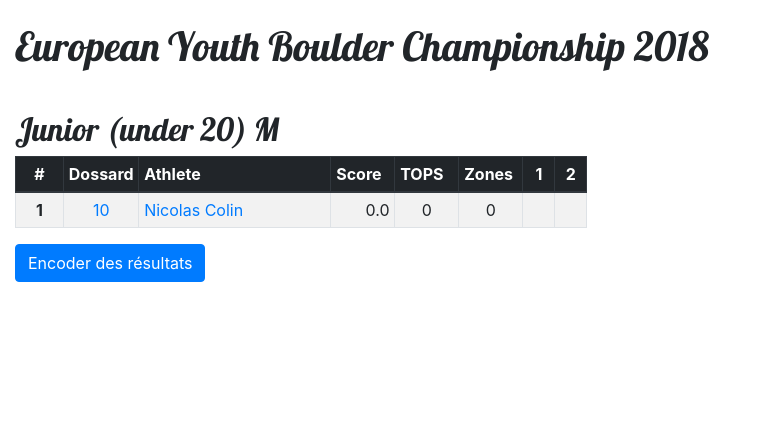
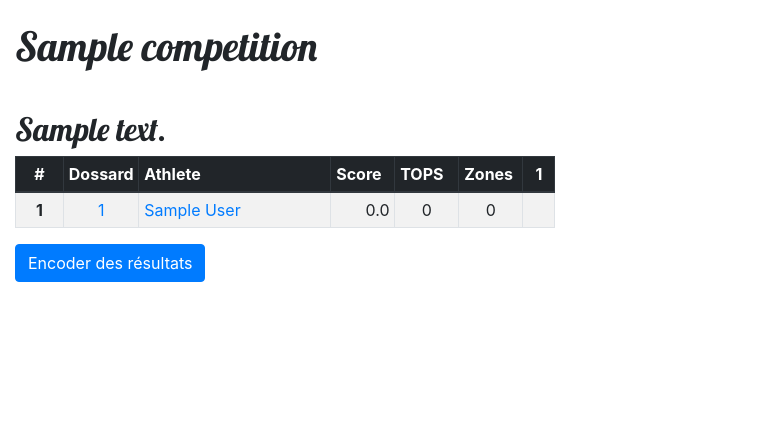
Before and after one commit to xluthi/django-scf, a Django app: page /climbing/1/results/ in a window 1280 px wide. Shown: the part 50-477 px from the top of the page, without its empty margins (0-757 px from the left). Run offline with Django 3.2, Linux system fonts and the light colour scheme; data comes from the database, SQL or seed files in the repository; tables that the repository leaves empty hold one stand-in row (values such as "Sample post"); parts of the project's set-up code (start-up, migrations or seed data) failed here and were passed over; some libraries are stand-ins or nearby versions.

Commit message:
Add Gender model and use it in Category
A category has link to Genre.
Also, a boulder is linked to many categories.  It allows to create the
boulders for one competition, and then assign them per category.

```diff
--- a/climbing/admin.py
+++ b/climbing/admin.py
@@ -1,5 +1,5 @@
 from django.contrib import admin
 
 # Register your models here.
-from .models import Athlete, Competition, Result, Category, Boulder, Club, Competitor
-admin.site.register( (Athlete, Competition, Result, Category, Boulder, Club, Competitor) )
+from .models import Athlete, Competition, Result, Category, Boulder, Club, Competitor, Gender
+admin.site.register( (Athlete, Competition, Result, Category, Boulder, Club, Competitor, Gender) )
--- a/climbing/models.py
+++ b/climbing/models.py
@@ -18,13 +18,20 @@ MALE    = 'M'
 FEMALE  = 'F'
 GENDERS = ( (MALE, "male"), (FEMALE, "female") )
 
+class Gender(models.Model):
+    name = models.CharField("Name", max_length=30, unique=True)
+    def __str__(self):
+        return self.name
+
 class Category(models.Model):
     code = models.CharField("Code", max_length=3, unique=True)
     description = models.CharField("Description", max_length=50)
+    gender = models.ForeignKey(Gender, on_delete = models.PROTECT)
     def __str__(self):
         return self.description
     class Meta:
         verbose_name_plural = "Categories"
+        ordering = ['code']
 
 class Competition(models.Model):
     """
@@ -48,6 +55,7 @@ class Boulder(models.Model):
     top_value   = models.PositiveIntegerField('Value for top', default=1000)
     zone_value  = models.PositiveIntegerField('Value for zone', default=0)
     competition = models.ForeignKey(Competition, on_delete = models.CASCADE)
+    categories  = models.ManyToManyField(Category)
 
     @property
     def code(self):
@@ -82,7 +90,7 @@ class Athlete(models.Model):
     """
     lastname     = models.CharField('Lastname', max_length=100)
     firstname    = models.CharField('Firstname', max_length=100)
-    gender       = models.CharField('Gender', max_length=1, choices=GENDERS, default=MALE)
+    gender       = models.ForeignKey(Gender, on_delete=models.PROTECT)
     birthdate    = models.DateField('Birthdate')
     club         = models.ForeignKey(Club, on_delete=models.PROTECT, blank=True)
     nationality  = models.CharField('Nationality', max_length=3, default='BEL')
--- a/climbing/templates/climbing/results.html
+++ b/climbing/templates/climbing/results.html
@@ -13,7 +13,7 @@
 			<th scope="col" class="score">Score</th>
 			<th scope="col" class="score">TOPS</th>
 			<th scope="col" class="score">Zones</th>
-			{% for b in competition.boulder_set.all %}
+			{% for b in res_cat.boulders %}
 			<th scope="col" class="boulder text-center">{{ b.number }}</th>
 			{% endfor %}
 		</tr>
--- a/climbing/views.py
+++ b/climbing/views.py
@@ -40,65 +40,64 @@ def detail(request, competition_id):
 def results(request, competition_id):
     competition = get_object_or_404(Competition, pk=competition_id)
     categories = competition.categories.all()
-    boulders = competition.boulder_set.all()
     r = []
     # create a ranking for each category
     for category in categories:
-        for gender in ('F', 'M'):
-            res_cat = []
-            competitors = competition.competitor_set.filter(category=category.id, athlete__gender=gender)
-            if len(competitors) == 0:
-                # do not compture ranking if no competitor in this category
+        res_cat = []
+        competitors = competition.competitor_set.filter(category=category.id)
+        boulders = competition.boulder_set.filter(categories=category.id)
+        if len(competitors) == 0:
+            # do not compture ranking if no competitor in this category
+            continue
+        # compute first every boulder value for this Category
+        for b in boulders:
+            try:
+                b.computed_zone = b.zone_value / Result.objects.filter(boulder=b.id, result__in=[1,2], competitor__category = category).count()
+            except ZeroDivisionError:
+                b.computed_zone = 0
+                b.computed_top  = 0
                 continue
-            # compute first every boulder value for this Category
+            try:
+                b.computed_top  = b.top_value  / Result.objects.filter(boulder=b.id, result=2, competitor__category = category).count()
+            except ZeroDivisionError:
+                b.computed_top = 0
+
+        # compute result for each competitor
+        for competitor in competitors:
+            ra = {}
+            ra['competitor'] = competitor
+            tops, zones = (0, 0)
+            total_score = 0
+            boulder_results = []
             for b in boulders:
-                try:
-                    b.computed_zone = b.zone_value / Result.objects.filter(boulder=b.id, result__in=[1,2], competitor__category = category, competitor__athlete__gender=gender).count()
-                except ZeroDivisionError:
-                    b.computed_zone = 0
-                    b.computed_top  = 0
-                    continue
-                try:
-                    b.computed_top  = b.top_value  / Result.objects.filter(boulder=b.id, result=2, competitor__category = category, competitor__athlete__gender=gender).count()
-                except ZeroDivisionError:
-                    b.computed_top = 0
-
-            # compute result for each competitor
-            for competitor in competitors:
-                ra = {}
-                ra['competitor'] = competitor
-                tops, zones = (0, 0)
-                total_score = 0
-                boulder_results = []
-                for b in boulders:
-                    score = Result.objects.get_result(competitor=competitor, boulder=b).get_result_display()
-                    boulder_results.append(score)
-                    if score == 'top':
-                        tops += 1
-                        total_score += b.computed_top
-                    if score == 'zone' or score == 'top':
-                        zones += 1
-                        total_score += b.computed_zone
-                ra['boulders'] = boulder_results
-                ra['tops'] = tops
-                ra['zones'] = zones
-                ra['score'] = total_score
-                res_cat.append(ra)
-                res_cat.sort(key=lambda x: x['score'], reverse=True)
-                if len(res_cat) > 0: res_cat[0]['ranking'] = 1
-                for i in range(1,len(res_cat)):
-                    # define ranking, taking into account ex-aequo
-                    if res_cat[i]['score'] == res_cat[i-1]['score']:
-                        res_cat[i]['ranking'] = res_cat[i-1]['ranking']
-                    else:
-                        res_cat[i]['ranking'] = i+1
-            r.append({'category': "{} {}".format(category, gender), 'results': res_cat})
+                score = Result.objects.get_result(competitor=competitor, boulder=b).get_result_display()
+                boulder_results.append(score)
+                if score == 'top':
+                    tops += 1
+                    total_score += b.computed_top
+                if score == 'zone' or score == 'top':
+                    zones += 1
+                    total_score += b.computed_zone
+            ra['boulders'] = boulder_results
+            ra['tops'] = tops
+            ra['zones'] = zones
+            ra['score'] = total_score
+            res_cat.append(ra)
+            res_cat.sort(key=lambda x: x['score'], reverse=True)
+            if len(res_cat) > 0: res_cat[0]['ranking'] = 1
+            for i in range(1,len(res_cat)):
+                # define ranking, taking into account ex-aequo
+                if res_cat[i]['score'] == res_cat[i-1]['score']:
+                    res_cat[i]['ranking'] = res_cat[i-1]['ranking']
+                else:
+                    res_cat[i]['ranking'] = i+1
+        r.append({'category': "{}".format(category), 'boulders': boulders, 'results': res_cat})
 
     context = {
-        'competition': competition,
-        'competitors'   : competitors,
-        'boulders'   : boulders,
-        'results'    : r,
+        'competition' : competition,
+        'competitors' : competitors,
+        'boulders'    : boulders,
+        'results'     : r,
     }
     return render(request, 'climbing/results.html', context)
 
```
Also changed, not shown: climbing/migrations/0003_gender.py (added).
